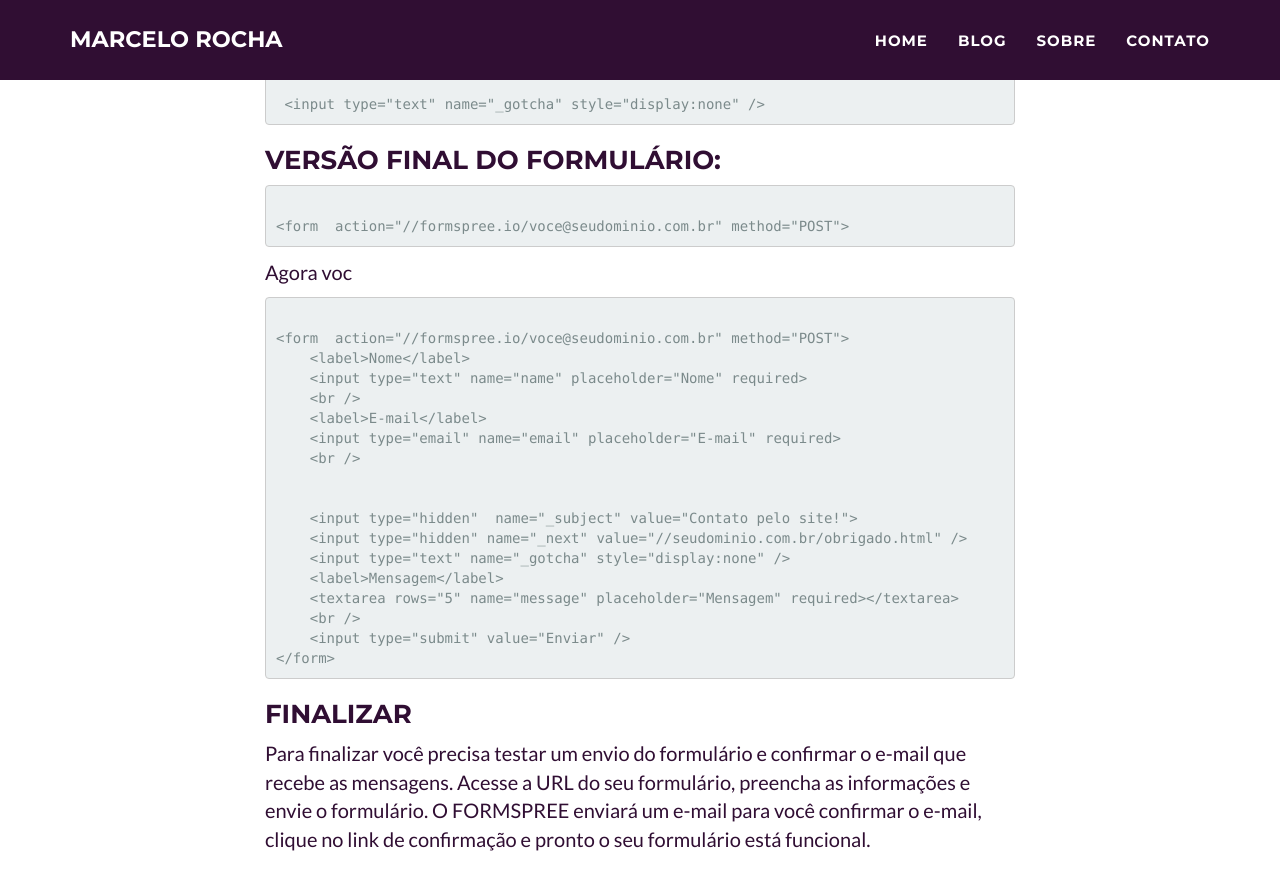
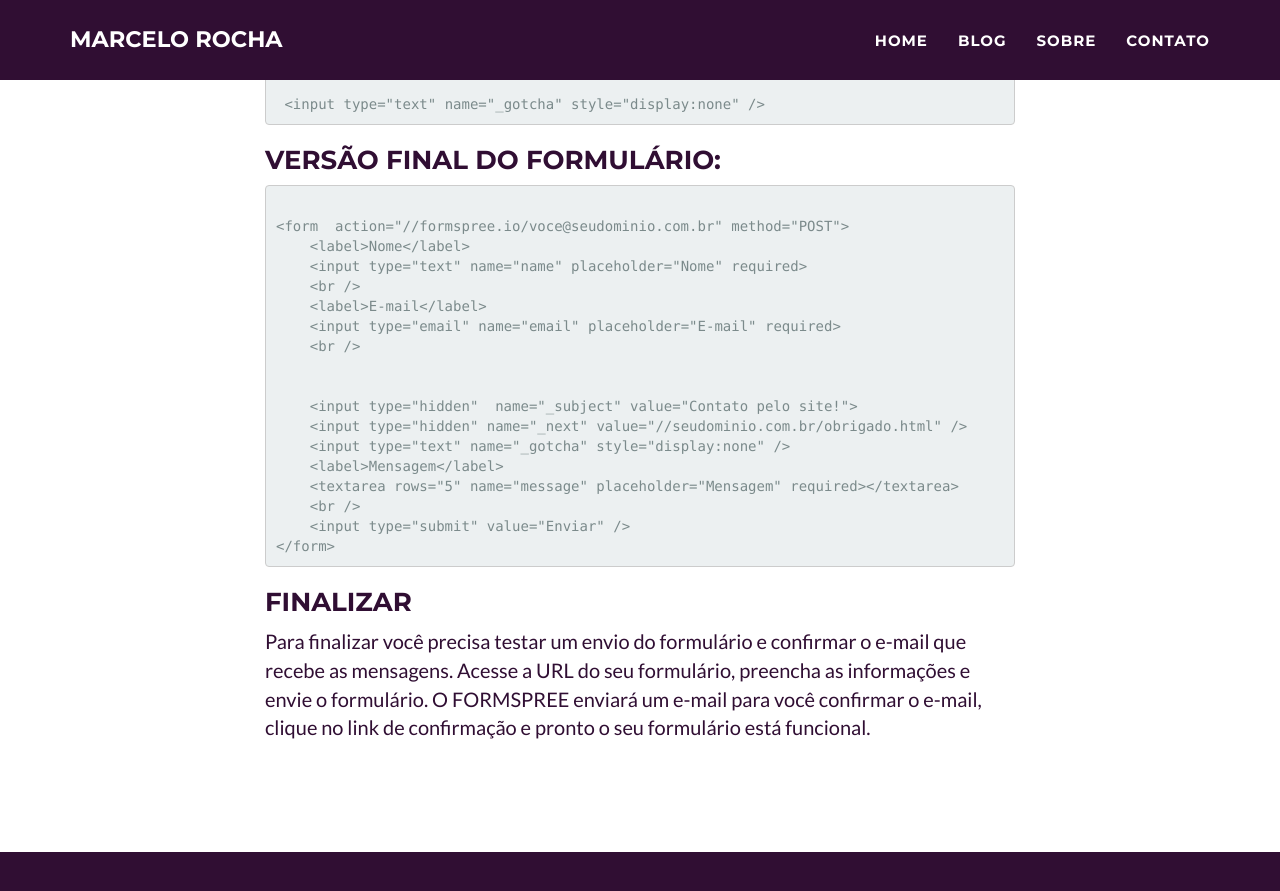
Before and after one commit to rochamarcelo/rochamarcelo.github.io, a Jekyll site: the page built from _posts/2015-11-20-criando-formularios-funcionais-sem-php-ou-javascript.markdown, in a window 1280 px wide and 900 px high, scrolled down 1718 px. Shown: the top 891 px of the window. Built offline with Jekyll 4.4.1, drawn with Linux system fonts in a browser that asks for light colours.

Commit message:
Update 2015-11-20-criando-formularios-funcionais-sem-php-ou-javascript.markdown

```diff
--- a/_posts/2015-11-20-criando-formularios-funcionais-sem-php-ou-javascript.markdown
+++ b/_posts/2015-11-20-criando-formularios-funcionais-sem-php-ou-javascript.markdown
@@ -67,12 +67,6 @@ Para evitar o recebimento de spam no seu e-mail, inclua o input text “_gotcha
 
 {% highlight html %}
 <form  action="//formspree.io/voce@seudominio.com.br" method="POST">
-{% endhighlight %}
-
-Agora voc
-
-{% highlight html %}
-<form  action="//formspree.io/voce@seudominio.com.br" method="POST">
     <label>Nome</label>
     <input type="text" name="name" placeholder="Nome" required>
     <br />
```
